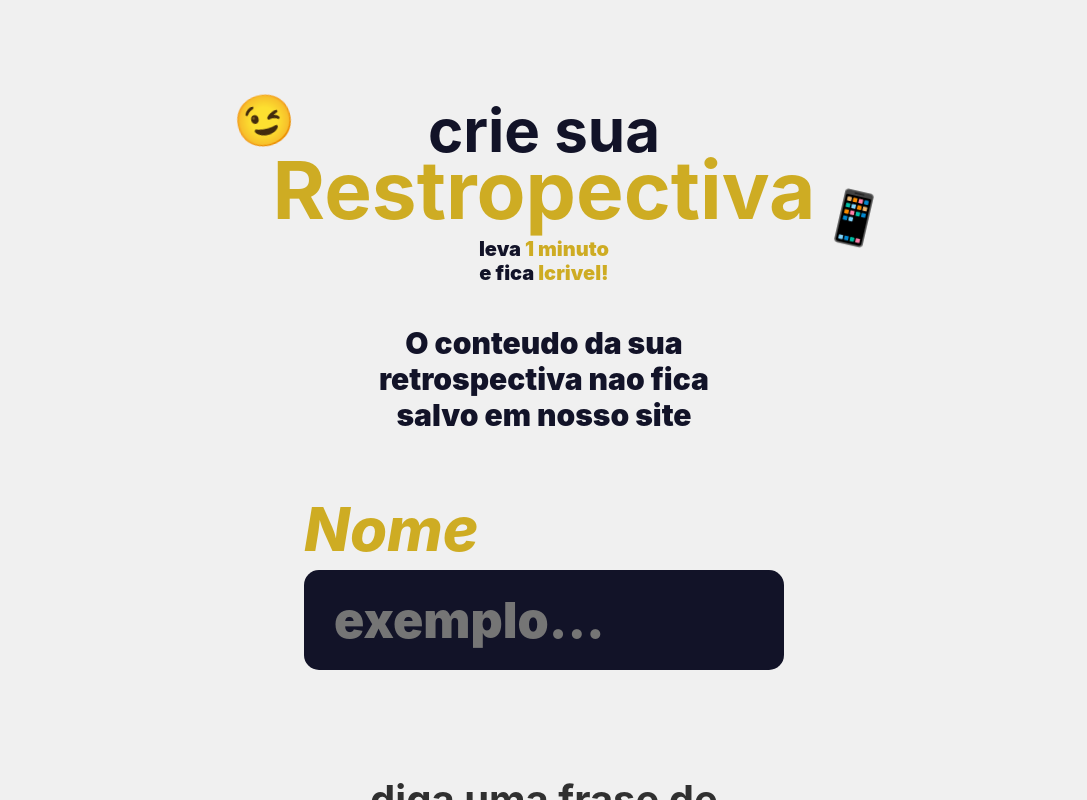
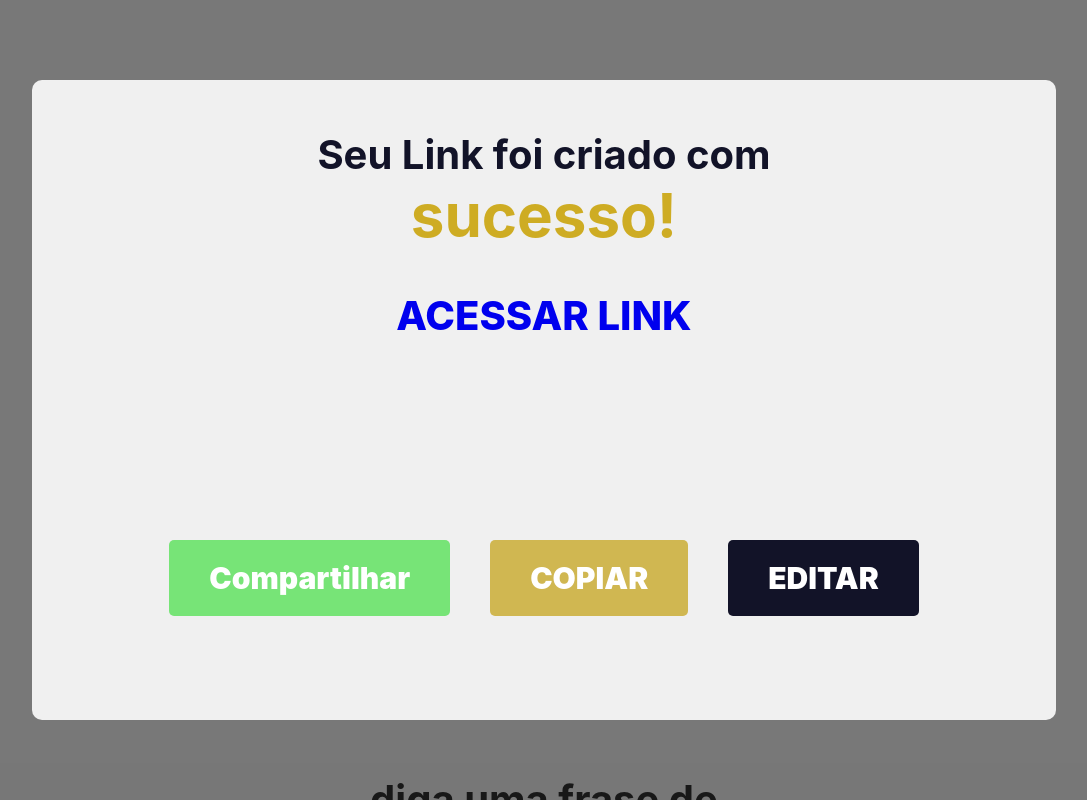
Before and after one commit to FerreiroINTZ/new_year_site, a React (Vite) app: page /criar in a window 1280 px wide. Shown: the top 800 px of the page, without its empty margins (96-1183 px from the left). Built offline with nearby package versions, Linux system fonts and the light colour scheme; a web font is replaced by a local one.

Commit message:
made: sendLink card (create route)

```diff
--- a/src/components/create/context.jsx
+++ b/src/components/create/context.jsx
@@ -6,8 +6,8 @@ export const Context = createContext()
 function ContxtComponent({children}){
 
     const [hableToSend, setHableToSend] = useState(false)
-    const [shareLink, setShareLink] = useState("")
-    const [shareLinkContainer, setShareLinkContainer] = useState(false)
+    const [shareLink, setShareLink] = useState("http://localhost:5173/?d=N4IgdghgtgpiBcIBmBnAJqjIA0IAWMATgPYIhoqZI4gCOAXgIxnpU0MBMLGr79AzNza40MAA54ySCsJDExAFxQIA2iAAiMFBCQBLCGmKEaAURQKAroYs4wFgDb2AugF8gA")
+    const [shareLinkContainer, setShareLinkContainer] = useState(true)
 
     const infosMolde = {
         name: "",
--- a/src/components/create/reloadWarning.jsx
+++ b/src/components/create/reloadWarning.jsx
@@ -8,7 +8,7 @@ function reloadWarning() {
       event.returnValue = "";
     };
 
-    window.addEventListener("beforeunload", handleBeforeUnload);
+    // window.addEventListener("beforeunload", handleBeforeUnload);
 
     return () => {
       window.removeEventListener("beforeunload", handleBeforeUnload);
--- a/src/components/create/sendLink/sendLink.jsx
+++ b/src/components/create/sendLink/sendLink.jsx
@@ -21,10 +21,13 @@ function sendLink() {
     return (
       <div id={style.sendLink} onClick={() => setShareLinkContainer(false)}>
       <div id={style.card} onClick={e => e.stopPropagation()}>
-        <h1>Seu Link foi criado com sucesso!</h1>
-        <a href={shareLink} target="_blank">{shareLink}</a>
-        <button onClick={share}>Compartilhar</button>
-        <button onClick={() => navigator.clipboard.readText(shareLink)}>COPIAR</button>
+        <h1>Seu Link foi criado com <br /><span>sucesso!</span></h1>
+        <div id={style.linkWrapper}><a href={shareLink} target="_blank">ACESSAR LINK</a></div>
+        <div id={style.actionsBtnsWrapper}>
+          <button id={style.shareBtn} onClick={share}>Compartilhar</button>
+          <button id={style.coppyBtn} onClick={() => navigator.clipboard.readText(shareLink)}>COPIAR</button>
+          <button id={style.editBtn} onClick={() => setShareLinkContainer(false)}>EDITAR</button>
+        </div>
       </div>
     </div>
     )
--- a/src/components/create/sendLink/sendLink.module.css
+++ b/src/components/create/sendLink/sendLink.module.css
@@ -11,9 +11,75 @@
 
     #card{
         background: #f0f0f0;
-        padding: 30px;
+        padding: 50px 80px;
         border-radius: 10px;
         width: 80%;
         height: 80%;
+
+        h1{
+            text-align: center;
+            font-size: 40px;
+            color: var(--deepBlue);
+
+            span{
+                font-size: 60px;
+                color: var(--yellow);
+            }
+        }
+
+        #linkWrapper{
+            margin-top: 40px;
+            display: flex;
+            justify-content: center;
+            align-items: center;
+
+            a{
+                display: inline-block;
+                font-weight: 800;
+                text-decoration: none;
+                width: fit-content;
+                font-size: 40px;
+                /* background: red; */
+            }
+        }
+
+        #actionsBtnsWrapper{
+            margin-top: 200px;
+            display: flex;
+            justify-content: center;
+            gap: 40px;
+            /* background: red; */
+
+            button{
+                padding: 20px 40px;
+                font-size: 30px;
+                font-weight: 900;
+                border: none;
+                border-radius: 5px;
+                cursor: pointer;
+                transition: .3s;
+
+                &:hover{
+                    transform: scale(1.025);
+                    box-shadow: 2px 0px 12px 0px rgba(0, 0, 0, .25);
+                }
+            }
+
+            #editBtn{
+                background: var(--deepBlue);
+                color: white;
+            }
+
+            #coppyBtn{
+                background: var(--gold);
+                color: white;
+            }
+
+            #shareBtn{
+                background: #77e477;
+                color: white;
+            }
+        }
+
     }
 }
```
